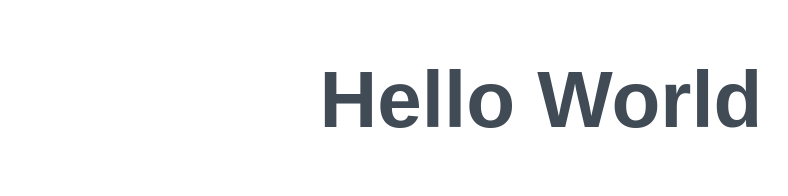
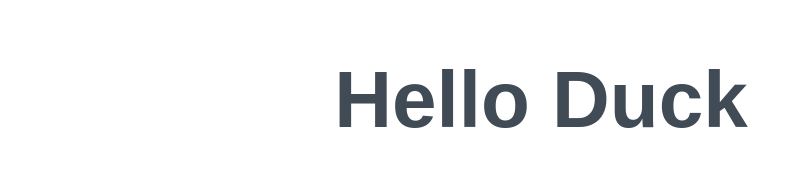
Before and after one commit to Bethcooper/Codefirst, a plain HTML site: page index.html/index.html in a window 1280 px wide. Shown: the top 196 px of the page, without its empty margins (99-887 px from the left). Drawn offline with Linux system fonts and the light colour scheme; files whose address does not match are found by name.

Commit message:
Change world to duck

```diff
--- a/index.html/index.html
+++ b/index.html/index.html
@@ -9,7 +9,7 @@
 </head>
 <body>
   <div>
-    <h1>Hello World</h1>
+    <h1>Hello Duck</h1>
     <h2>Welcome to my site!</h2>
   <!-- image of a duck -->
     <img src="duck.jpg" width="200px">
```
